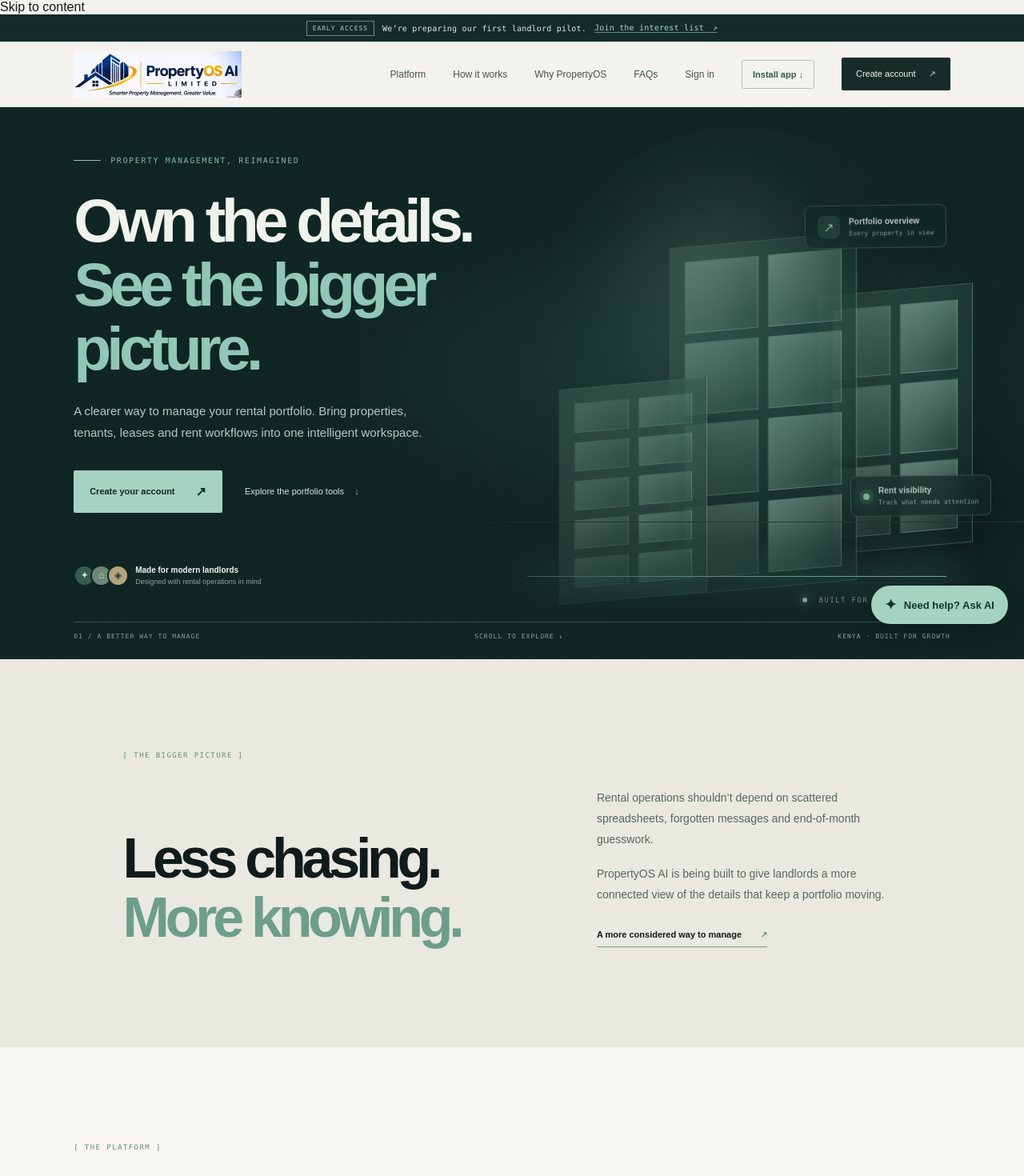
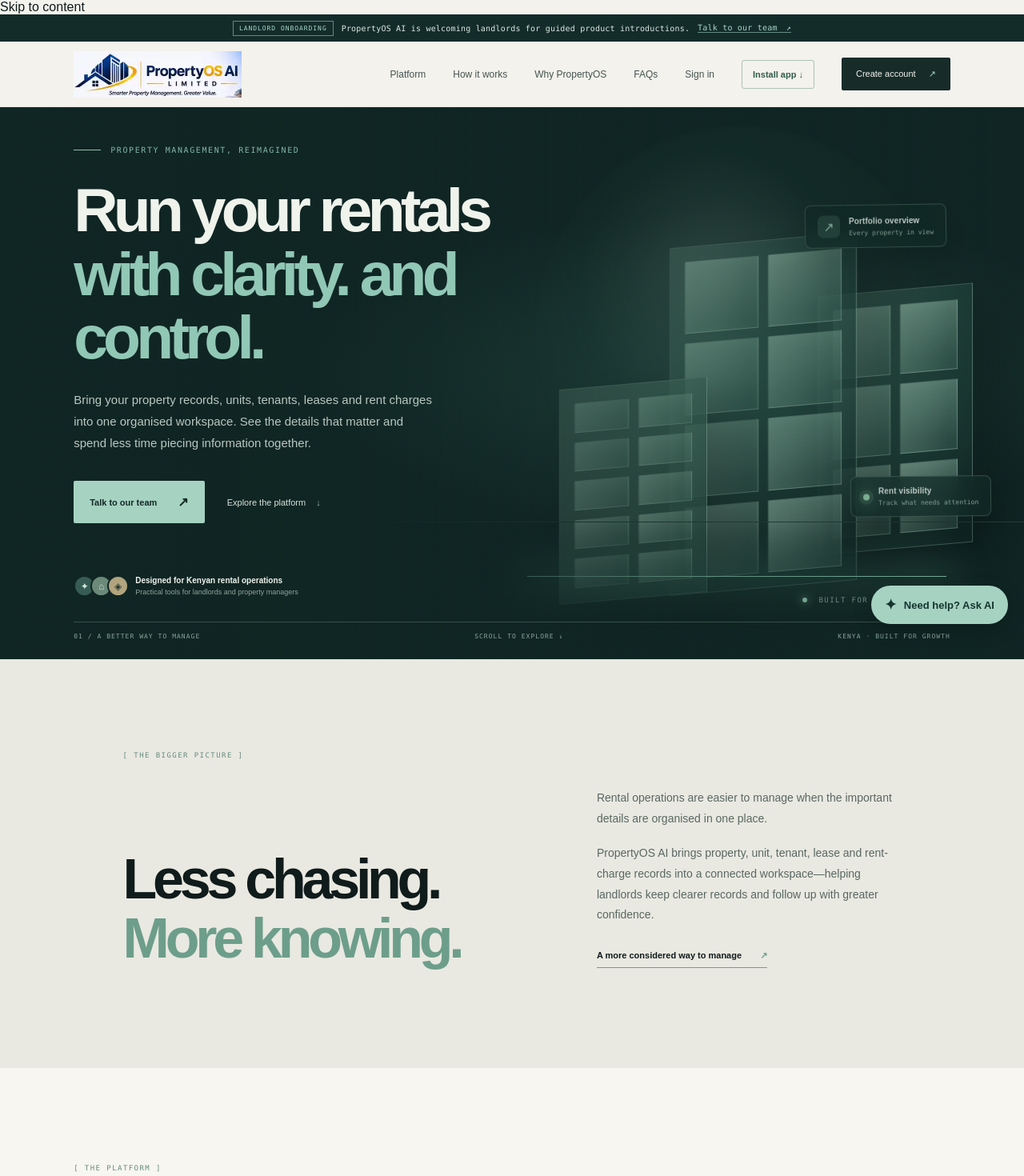
Before and after one commit to Stariuxe/create-an-app-that-monitors-rent-of-properties, a Next.js app: page / in a window 1280 px wide. Shown: the top 1470 px of the page at 80% size. Built offline with nearby package versions, Linux system fonts and the light colour scheme.

Commit message:
Position PropertyOS AI for landlord sales enquiries

```diff
--- a/app/page.tsx
+++ b/app/page.tsx
@@ -63,15 +63,7 @@ function DashboardPreview() {
 
 export default function Home() {
   const [menuOpen, setMenuOpen] = useState(false);
-  const [email, setEmail] = useState("");
-  const [submitted, setSubmitted] = useState(false);
   const [faqOpen, setFaqOpen] = useState<number | null>(0);
-
-  function submitInterest(e: React.FormEvent<HTMLFormElement>) {
-    e.preventDefault();
-    if (!email.trim()) return;
-    setSubmitted(true);
-  }
 
   const closeMenu = () => setMenuOpen(false);
 
@@ -79,7 +71,7 @@ export default function Home() {
     <>
       <a className="skip-link" href="#main-content">Skip to content</a>
       <main id="top">
-      <div className="announcement"><span className="announcement-pill">EARLY ACCESS</span> We’re preparing our first landlord pilot. <a href="#pilot">Join the interest list <span>↗</span></a></div>
+      <div className="announcement"><span className="announcement-pill">LANDLORD ONBOARDING</span> PropertyOS AI is welcoming landlords for guided product introductions. <a href="#pilot">Talk to our team <span>↗</span></a></div>
       <header className="site-header">
         <Brand />
         <button className="menu-toggle" onClick={() => setMenuOpen(!menuOpen)} aria-label="Toggle navigation" aria-expanded={menuOpen}><span /><span /></button>
@@ -93,10 +85,10 @@ export default function Home() {
       <section className="hero">
         <div className="hero-copy">
           <div className="kicker"><span className="kicker-line" /> PROPERTY MANAGEMENT, REIMAGINED</div>
-          <h1>Own the details.<br /><em>See the bigger</em> <span>picture.</span></h1>
-          <p className="hero-description">A clearer way to manage your rental portfolio. Bring properties, tenants, leases and rent workflows into one intelligent workspace.</p>
-          <div className="hero-actions"><a className="button button-primary" href="/signup">Create your account <span>↗</span></a><a className="text-link" href="#platform">Explore the portfolio tools <span>↓</span></a></div>
-          <div className="hero-proof"><div className="proof-avatars"><i>✦</i><i>⌂</i><i>◈</i></div><div><b>Made for modern landlords</b><small>Designed with rental operations in mind</small></div></div>
+          <h1>Run your rentals<br /><em>with clarity.</em> <span>and control.</span></h1>
+          <p className="hero-description">Bring your property records, units, tenants, leases and rent charges into one organised workspace. See the details that matter and spend less time piecing information together.</p>
+          <div className="hero-actions"><a className="button button-primary" href="#pilot">Talk to our team <span>↗</span></a><a className="text-link" href="#platform">Explore the platform <span>↓</span></a></div>
+          <div className="hero-proof"><div className="proof-avatars"><i>✦</i><i>⌂</i><i>◈</i></div><div><b>Designed for Kenyan rental operations</b><small>Practical tools for landlords and property managers</small></div></div>
         </div>
         <BuildingScene />
         <div className="hero-bottom"><span>01 / A BETTER WAY TO MANAGE</span><span>SCROLL TO EXPLORE ↓</span><span>KENYA · BUILT FOR GROWTH</span></div>
@@ -104,11 +96,11 @@ export default function Home() {
 
       <section className="intro-band" id="why-propertyos">
         <div className="section-index">[ THE BIGGER PICTURE ]</div>
-        <div className="intro-content"><h2>Less chasing.<br /><span>More knowing.</span></h2><div><p>Rental operations shouldn’t depend on scattered spreadsheets, forgotten messages and end-of-month guesswork.</p><p>PropertyOS AI is being built to give landlords a more connected view of the details that keep a portfolio moving.</p><a className="underlined-link" href="#how-it-works">A more considered way to manage <span>↗</span></a></div></div>
+        <div className="intro-content"><h2>Less chasing.<br /><span>More knowing.</span></h2><div><p>Rental operations are easier to manage when the important details are organised in one place.</p><p>PropertyOS AI brings property, unit, tenant, lease and rent-charge records into a connected workspace—helping landlords keep clearer records and follow up with greater confidence.</p><a className="underlined-link" href="#how-it-works">A more considered way to manage <span>↗</span></a></div></div>
       </section>
 
       <section className="platform-section" id="platform">
-        <div className="section-heading"><div><div className="section-index">[ THE PLATFORM ]</div><h2>One workspace.<br /><em>Every moving part.</em></h2></div><p>From the first unit to the monthly numbers, bring the essential parts of property management into clearer view.</p></div>
+        <div className="section-heading"><div><div className="section-index">[ THE PLATFORM ]</div><h2>One workspace.<br /><em>Every moving part.</em></h2></div><p>Keep the essential records of your rental portfolio connected—from properties and units to tenants, leases and rent charges.</p></div>
         <DashboardPreview />
         <div className="dashboard-note"><span className="note-line" /> A look at the experience we’re building. Figures shown are illustrative, not live data.</div>
         <div className="feature-grid">{features.map((f)=><article className="feature-card" key={f.number}><div className="feature-top"><span>{f.number} / 04</span><span className="feature-icon">{f.icon}</span></div><h3>{f.title}</h3><p>{f.text}</p><a href="#pilot" aria-label={"Ask about "+f.title}>Explore capability <span>↗</span></a></article>)}</div>
@@ -121,22 +113,22 @@ export default function Home() {
         </div>
       </section>
 
-      <section className="statement-section"><div className="statement-glow" /><div className="section-index">[ THE PROPERTYOS POINT OF VIEW ]</div><h2>Your properties<br />are an investment.<br /><em>Your systems should<br />work like one.</em></h2><p>Every property. Every tenant. Every detail — in a clearer picture.</p><a className="button button-light" href="/signup">Create your account <span>↗</span></a><div className="statement-coordinate">01°17′S 36°49′E <span>NAIROBI, KENYA</span></div></section>
+      <section className="statement-section"><div className="statement-glow" /><div className="section-index">[ THE PROPERTYOS POINT OF VIEW ]</div><h2>Your properties<br />are an investment.<br /><em>Your systems should<br />work like one.</em></h2><p>Every property. Every tenant. Every detail — in a clearer picture.</p><a className="button button-light" href="#pilot">Speak with PropertyOS AI <span>↗</span></a><div className="statement-coordinate">01°17′S 36°49′E <span>NAIROBI, KENYA</span></div></section>
 
       <section className="pilot-section" id="pilot">
-        <div className="pilot-copy"><div className="section-index">[ FIRST ACCESS ]</div><h2>Help shape the<br /><em>future of renting.</em></h2><p>We’re inviting a small group of landlords and property managers to explore the early product, share their workflows and help us build what matters most.</p><div className="pilot-points"><span>✳ Early product access</span><span>✳ Direct feedback channel</span><span>✳ Help shape the roadmap</span></div></div>
-        <div className="pilot-form-card"><div className="form-eyebrow">PROPERTYOS AI / PILOT PROGRAMME</div>{submitted ? <div className="success-state"><div className="success-icon">✓</div><h3>You’re on our radar.</h3><p>Thanks for your interest. This demo form has recorded your entry in this page session only. Connect a form service or backend before collecting real enquiries.</p><button onClick={()=>{setSubmitted(false);setEmail("");}}>Add another email ↗</button></div> : <><h3>Get on the list.</h3><p>Leave your email and we’ll be in touch when pilot applications open.</p><form onSubmit={submitInterest}><label htmlFor="pilot-email">WORK EMAIL</label><input id="pilot-email" type="email" placeholder="you@company.com" value={email} onChange={e=>setEmail(e.target.value)} required /><button className="button button-primary form-button" type="submit">Register interest <span>↗</span></button></form><small className="form-disclaimer">By submitting, you agree to be contacted about the PropertyOS AI pilot. This demo form does not send or save your details. Read our privacy policy before using the service.</small></>}</div>
+        <div className="pilot-copy"><div className="section-index">[ LET’S TALK PROPERTY ]</div><h2>Make your rental<br /><em>operations clearer.</em></h2><p>See how PropertyOS AI can help you organise your portfolio, maintain connected tenant and lease records, and keep rent charges visible. Contact our team for a guided introduction and onboarding conversation.</p><div className="pilot-points"><span>✳ One organised property workspace</span><span>✳ Clearer rent-charge records</span><span>✳ Guided product introduction</span></div></div>
+        <div className="pilot-form-card"><div className="form-eyebrow">PROPERTYOS AI / SALES ENQUIRIES</div><h3>Let’s discuss your portfolio.</h3><p>Tell us about your rental operations and arrange a guided introduction to PropertyOS AI.</p><a className="button button-primary form-button" href="mailto:hello@propertyos.ai?subject=PropertyOS%20AI%20Sales%20Enquiry">Contact our team <span>↗</span></a><small className="form-disclaimer">Email us to discuss product access, onboarding and current feature availability. We’ll explain what is available today and what is on the roadmap.</small></div>
       </section>
 
       <section className="faq-section" id="faq"><div className="faq-intro"><div className="section-index">[ GOOD TO KNOW ]</div><h2>Questions,<br /><em>considered.</em></h2><p>A few things to know as we prepare the first release.</p></div><div className="faq-list">{[
-        ["Is PropertyOS AI available now?","PropertyOS AI is in development and preparing for an early pilot. Join the interest list to hear when applications open."],
-        ["Who is it designed for?","The first release is being shaped for individual landlords, property managers and owners of residential rental portfolios."],
-        ["Can tenants pay rent through the platform?","A tenant payment portal and payment integrations are planned. They should not be treated as live until released and tested."],
-        ["Does it send automatic rent reminders?","Automated reminders are part of the planned product direction. Availability will be confirmed when the feature is ready."],
-        ["How will my information be protected?","Review the Privacy Policy for how the service is intended to handle information. The pilot is still being prepared; do not upload real tenant information until onboarding and security controls have been reviewed."]
+        ["Can I explore PropertyOS AI now?","Yes. We are welcoming landlord enquiries and guided product introductions. Contact our team to discuss access, onboarding and the capabilities currently available."],
+        ["Who should choose PropertyOS AI?","Individual landlords and property managers who want connected property, unit, tenant, lease and rent-charge records in one workspace, with a product direction focused on the needs of Kenyan rental operations."],
+        ["Can tenants pay rent through the platform?","Payment collection integrations are being developed and tested separately. Contact us to confirm the current payment options; do not assume in-app M-Pesa collection is live."],
+        ["Does it send automatic rent reminders?","Automated reminders are on the product roadmap. Today, landlords can organise rent-charge records and use the workspace to review what needs follow-up."],
+        ["How will my information be protected?","We take data handling seriously. Review our Privacy Policy and Terms before using the service, use a strong unique password, and never enter M-Pesa PINs or OTPs. We will explain the current data-handling arrangements during onboarding."]
       ].map(([q,a],i)=><div className={faqOpen===i?"faq-item faq-active":"faq-item"} key={q}><button onClick={()=>setFaqOpen(faqOpen===i?null:i)} aria-expanded={faqOpen===i}><span>{q}</span><i>{faqOpen===i?"−":"+"}</i></button>{faqOpen===i&&<p>{a}</p>}</div>)}</div></section>
 
-      <footer className="footer"><div className="footer-top"><div><Brand /><p>Property operations,<br />in a clearer perspective.</p></div><div className="footer-links"><div><b>EXPLORE</b><a href="#platform">Platform</a><a href="#how-it-works">How it works</a><a href="#faq">FAQs</a></div><div><b>GET STARTED</b><a href="/signup">Create account</a><a href="/login">Sign in</a><a href="#pilot">Pilot programme</a><a href="mailto:hello@propertyos.ai">hello@propertyos.ai</a></div><div><b>LEGAL</b><a href="/privacy">Privacy policy</a><a href="/terms">Terms of use</a></div></div></div><div className="footer-bottom"><span>© 2026 PROPERTYOS AI. ALL RIGHTS RESERVED.</span><span>EVERY PROPERTY. UNDER CONTROL.</span><span>NAIROBI, KENYA</span></div><p className="legal-note">PropertyOS AI Limited is a proposed company name pending registration approval. Product features described as planned or in development are not represented as currently available.</p></footer>
+      <footer className="footer"><div className="footer-top"><div><Brand /><p>Property operations,<br />in a clearer perspective.</p></div><div className="footer-links"><div><b>EXPLORE</b><a href="#platform">Platform</a><a href="#how-it-works">How it works</a><a href="#faq">FAQs</a></div><div><b>GET STARTED</b><a href="/signup">Create account</a><a href="/login">Sign in</a><a href="#pilot">Pilot programme</a><a href="mailto:hello@propertyos.ai">hello@propertyos.ai</a></div><div><b>LEGAL</b><a href="/privacy">Privacy policy</a><a href="/terms">Terms of use</a></div></div></div><div className="footer-bottom"><span>© 2026 PROPERTYOS AI. ALL RIGHTS RESERVED.</span><span>EVERY PROPERTY. UNDER CONTROL.</span><span>NAIROBI, KENYA</span></div><p className="legal-note">PropertyOS AI is a product initiative under Stariuxe Enterprises. The name PropertyOS AI Limited remains subject to the relevant registration process. Product capabilities and payment integrations are described according to their current availability; contact us for a guided demonstration.</p></footer>
       </div>
       </main>
     </>
```
